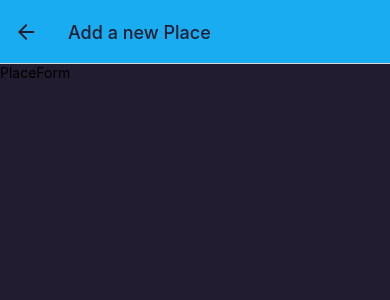
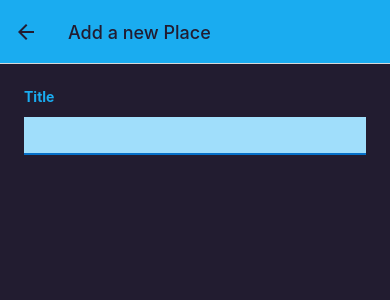
Before and after one commit to zdelcoco/FavoritePlaces, a React Native app: screen /AddPlace in a window 390 px wide. Shown: the top 300 px of the page. Built offline with nearby package versions, Linux system fonts and the light colour scheme.

Commit message:
lecture 195 - getting started with a custom form

```diff
--- a/components/PlaceForm.js
+++ b/components/PlaceForm.js
@@ -1,11 +1,47 @@
-import { View, Text } from 'react-native';
+import { useState } from 'react';
+import { View, Text, ScrollView, TextInput, StyleSheet } from 'react-native';
+import { Colors } from '../constants/colors';
 
 function PlaceForm() {
+  const [enteredTitle, setEnteredTitle] = useState('');
+
+  function changeTitleHandler(enteredText) {
+    setEnteredTitle(enteredText);
+  }
+
   return (
-    <View>
-      <Text>PlaceForm</Text>
-    </View>
+    <ScrollView style={style.form}>
+      <View>
+        <Text style={style.label}>Title</Text>
+        <TextInput
+          style={style.input}
+          onChangeText={changeTitleHandler}
+          value={enteredTitle}
+        />
+      </View>
+    </ScrollView>
   );
 }
 
 export default PlaceForm;
+
+const style = StyleSheet.create({
+  form: {
+    flex: 1,
+    padding: 24,
+  },
+  label: {
+    fontWeight: 'bold',
+    marginBottom: 4,
+    color: Colors.primary500,
+  },
+  input: {
+    marginVertical: 8,
+    paddingHorizontal: 4,
+    paddingVertical: 8,
+    fontSize: 16,
+    borderBottomColor: Colors.primary700,
+    borderBottomWidth: 2,
+    backgroundColor: Colors.primary100,
+  },
+});
```
